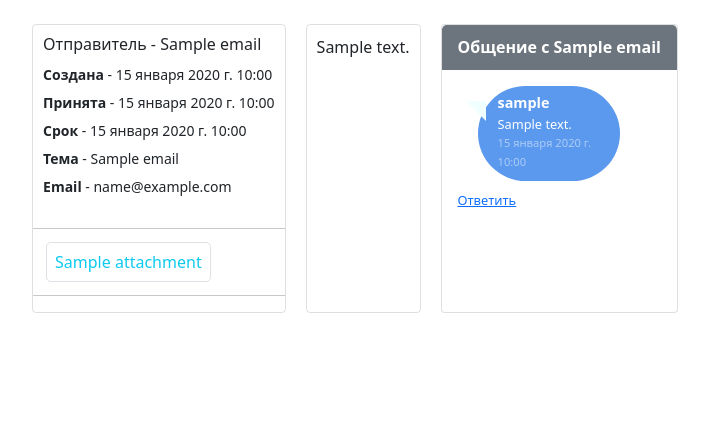
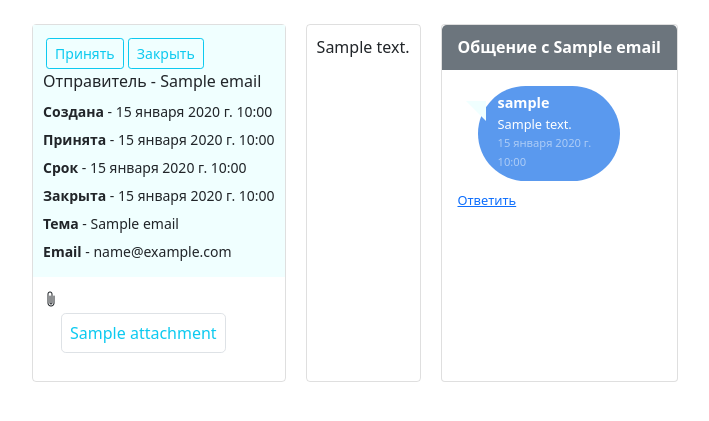
Before and after one commit to Alex-Cha-0/ServiceDesk, a Django app: page /message/1 in a window 1280 px wide. Shown: the part 57-478 px from the top of the page, without its empty margins (285-994 px from the left). Run offline with Django 4.2, Linux system fonts and the light colour scheme; a user stored in the database is signed in; tables that the repository leaves empty hold one stand-in row (values such as "Sample post"); parts of the project's set-up code (start-up, migrations or seed data) failed here and were passed over; some libraries are stand-ins or nearby versions.

Commit message:
update accepted button

```diff
--- a/applications/templates/message.html
+++ b/applications/templates/message.html
@@ -14,20 +14,29 @@
     <div class="body-message">
         <div class="message-info">
             <div class="message-info-content">
+                <div class="action-button">
+                    <button type="button" class="btn btn-outline-info btn-sm">Принять</button>
+                    <button type="button" class="btn btn-outline-info btn-sm">Закрыть</button>
+                </div>
                 <h6>Отправитель - {{ data.sender_name }}</h6>
                 <p class="mb-1"><small><b>Создана</b> - {{ data.datetime_send }}</small></p>
                 <p class="mb-1"><small><b>Принята</b> - {{ data.date_accepted }}</small></p>
                 <p class="mb-1"><small><b>Срок</b> - {{ data.control_period }}</small></p>
+                <p class="mb-1"><small><b>Закрыта</b> - {{ data.date_complited }}</small></p>
                 <p class="mb-1"><small><b>Тема</b> - {{ data.subject }}</small></p>
                 <p class="mb-1"><small><b>Email</b> - {{ data.sender_email }}</small></p>
             </div>
             <div class="message-attachments">
+                {% if data.yes_no_attach %}
+                    <i class="bi bi-paperclip"></i>
+                {% else %}
+
+                {% endif %}
                 {% for attach in attachment %}
-            <hr>
                     <p><a href="{{ dir }}{{ attach.link }}"
                           class="link-info p-2 border rounded-3 bs-popover-right">{{ attach.name }}</a></p>
                 {% endfor %}
-        <hr>
+
             </div>
         </div>
         <div class="body-text-body">
--- a/applications/urls.py
+++ b/applications/urls.py
@@ -11,7 +11,7 @@ urlpatterns = [
     path('new/', HomeByNew.as_view(), name='new'),
     path('close/', HomeByClosed.as_view(), name='close'),
     path('message/<int:pk>', GetMessage.as_view(), name='message'),
-    #path('message/<int:pk>', NewGetMessage.as_view(), name='message'),
+    # path('message/<int:pk>', NewGetMessage.as_view(), name='message'),
     path('spec/<int:specialist_id>', GetSpecialist.as_view(), name='specialist'),
     # path('order/add_order', add_order, name='add_order'),
     path('open_order/<int:message_id>', OpenOrder.as_view(), name='open_order'),
--- a/applications/views.py
+++ b/applications/views.py
@@ -304,6 +304,7 @@ class CloseOrder(LoginRequiredMixin, ListView):
         mod = Email.objects.get(id=message_id)
         mod.open_order = 0  # change field
         mod.close_order = 1
+        mod.date_complited = datetime.now()
         mod.save()
         return Email.objects.filter(close_order=False)
 
--- a/static/css/message.css
+++ b/static/css/message.css
@@ -12,10 +12,15 @@
 
 .message-info-content {
     padding: 10px 10px;
+    background-color: azure;
+}
+
+.message-attachments {
+    padding: 10px 10px;
 }
 
 .message-attachments p{
-    padding: 5px 5px;
+    padding: 10px 10px;
 }
 .message-attachments a{
     text-decoration: none;
@@ -36,3 +41,7 @@
     max-height: 100% !important;
     object-fit: fill;
 }
+
+.action-button {
+    padding: 3px;
+}
--- a/static/js_my/my.js
+++ b/static/js_my/my.js
@@ -10,3 +10,7 @@ function configMsgCloseOrder() {
 function configMsgDeleteOrder() {
     return confirm("Удалить заявку?")
 }
+
+function ifOpenOrder() {
+    return confirm("Заявка уже принята")
+}
--- a/templates/base.html
+++ b/templates/base.html
@@ -103,7 +103,7 @@
 
                     <tbody>
                     <tr>
-                        <th scope="col" onclick="sortTable(0)">Actions</th>
+                        <th scope="col" onclick="sortTable(0)">Действия</th>
                         <th scope="col" onclick="sortTable(1)"></th>
                         <th scope="col" onclick="sortTable(2)">id</th>
                         <th scope="col" onclick="sortTable(3)">Тема</th>
@@ -139,9 +139,16 @@
                             {#                                        onclick="location.href='{% url "delete" message_id=data.id %}'"><i#}
                             {#                                        class="bi bi-x-square"></i>#}
                             {#                                </button>#}
-                            <a class="link-primary" title="Принять"
-                               href="{% url "open_order" message_id=data.id %}"
-                               onclick="return confirmMsgApplyOrder();"><i class="bi bi-plus-square"></i></a>
+                            {% if data.open_order %}
+                                <a class="link-dark" title="Принять"
+                                   href=""
+                                   onclick="return ifOpenOrder();"><i class="bi bi-plus-square"></i></a>
+                            {% else %}
+                                <a class="link-primary" title="Принять"
+                                   href="{% url "open_order" message_id=data.id %}"
+                                   onclick="return confirmMsgApplyOrder();"><i class="bi bi-plus-square"></i></a>
+                            {% endif %}
+
                             <a class="link-success" title="Закрыть"
                                href="{% url "close_order" message_id=data.id %}"
                                onclick="return configMsgCloseOrder();"><i class="bi bi-check-square"></i></a>
```
Lines whose indentation alone changed are shown as unchanged.
